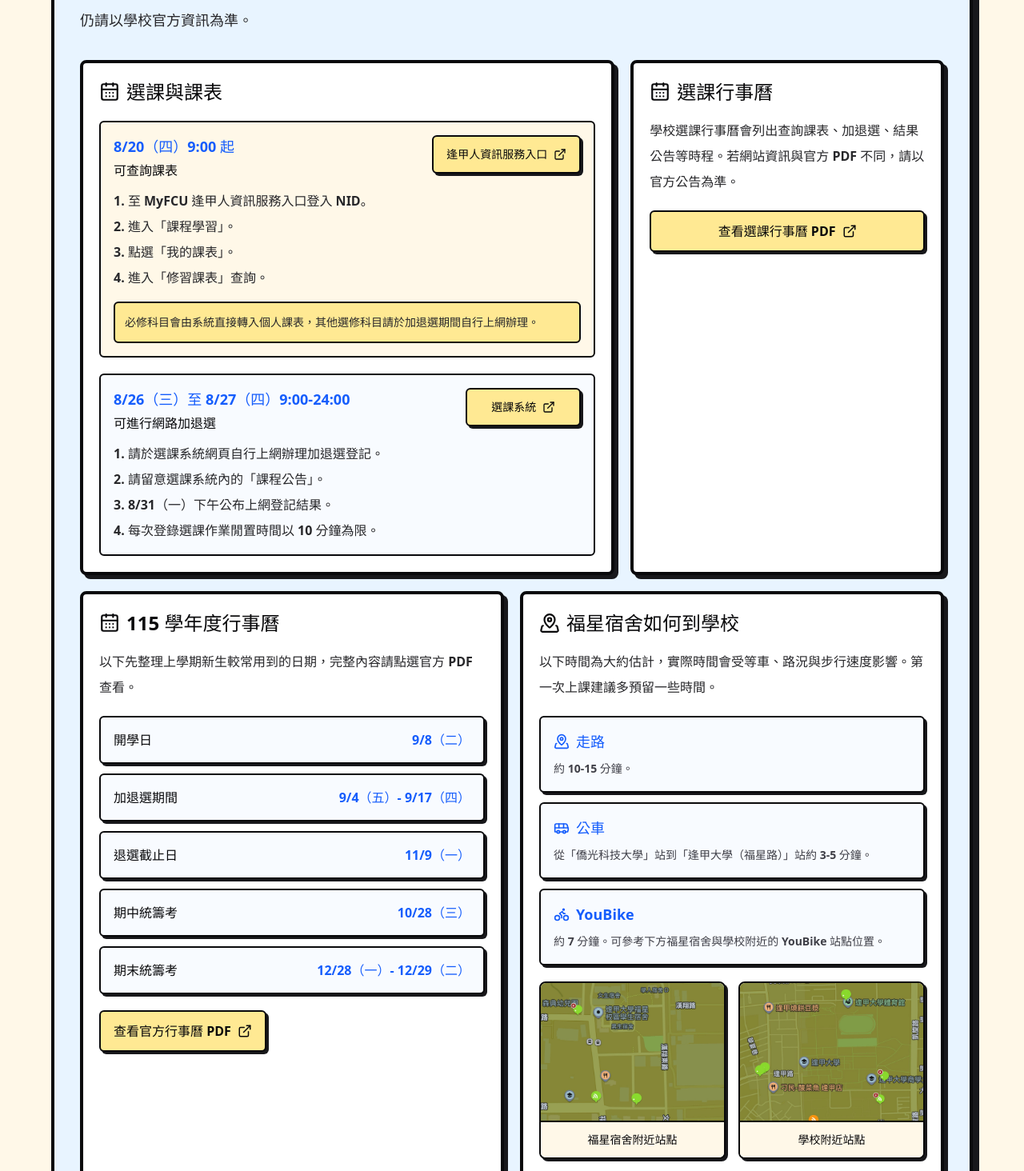
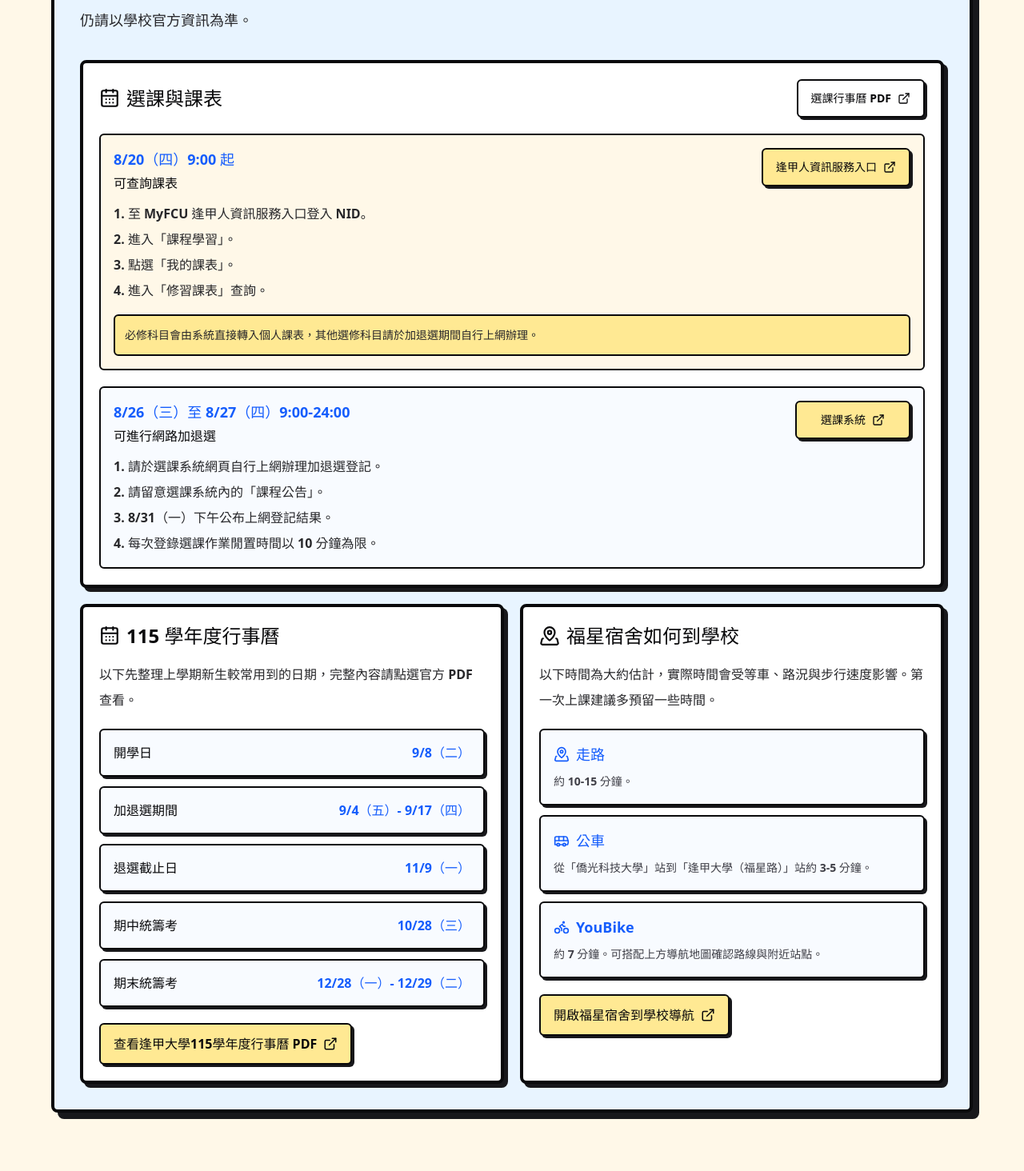
Before and after one commit to AllEnough/iecs_handbook, a React (Vite) app: page / in a window 1280 px wide. Shown: the part 6686-8150 px from the top of the page at 80% size. Built offline with nearby package versions, Linux system fonts and the light colour scheme.

Commit message:
refactor: simplify freshman toolkit layout

```diff
--- a/src/components/FreshmanToolkitSection.jsx
+++ b/src/components/FreshmanToolkitSection.jsx
@@ -1,6 +1,4 @@
 import { Bike, BookOpenCheck, Bus, CalendarDays, ExternalLink, MapPinned } from 'lucide-react'
-import fuxingDormYouBike from '../assets/handbook/fuxing-dorm-youbike.jpg'
-import fcuCampusYouBike from '../assets/handbook/fcu-campus-youbike.jpg'
 
 const courseSteps = [
   '至 MyFCU 逢甲人資訊服務入口登入 NID。',
@@ -24,19 +22,6 @@ const academicDates = [
   { label: '期末統籌考', date: '12/28（一）- 12/29（二）' },
 ]
 
-const youBikeStations = [
-  {
-    title: '福星宿舍附近站點',
-    image: fuxingDormYouBike,
-    alt: '福星宿舍附近 YouBike 站點地圖',
-  },
-  {
-    title: '學校附近站點',
-    image: fcuCampusYouBike,
-    alt: '逢甲大學附近 YouBike 站點地圖',
-  },
-]
-
 function FreshmanToolkitSection() {
   return (
     <section id="freshman-toolkit" className="scroll-mt-28 px-5 py-14 md:px-8">
@@ -55,12 +40,24 @@ function FreshmanToolkitSection() {
             這裡整理入學初期最容易用到的選課、行事曆與福星宿舍往返學校資訊。實際日期、路線與公告仍請以學校官方資訊為準。
           </p>
 
-          <div className="mt-8 grid gap-5 lg:grid-cols-[1.45fr_0.85fr]">
+          <div className="mt-8">
             <article className="lift-card rounded-lg border-4 border-zinc-950 bg-white p-5 shadow-[5px_5px_0_#18181b]">
-              <h3 className="flex items-center gap-2 text-2xl font-black">
-                <CalendarDays size={26} />
-                選課與課表
-              </h3>
+              <div className="flex flex-col gap-3 md:flex-row md:items-center md:justify-between">
+                <h3 className="flex items-center gap-2 text-2xl font-black">
+                  <CalendarDays size={26} />
+                  選課與課表
+                </h3>
+
+                <a
+                  href="https://service825.fcu.edu.tw/infofiles/F_0holq1m0eea7af34fd5.pdf"
+                  target="_blank"
+                  rel="noopener noreferrer"
+                  className="pressable inline-flex items-center justify-center gap-2 rounded-md border-2 border-zinc-950 bg-white px-4 py-3 text-sm font-black shadow-[3px_3px_0_#18181b] transition hover:-translate-y-0.5 hover:bg-[#ffe993] hover:shadow-[4px_4px_0_#18181b]"
+                >
+                  選課行事曆 PDF
+                  <ExternalLink size={16} />
+                </a>
+              </div>
 
               <div className="mt-5 space-y-5">
                 <div className="grid gap-4 rounded-md border-2 border-zinc-950 bg-[#fff8e8] p-4 md:grid-cols-[1fr_auto] md:items-start">
@@ -112,27 +109,6 @@ function FreshmanToolkitSection() {
                 </div>
               </div>
             </article>
-
-            <article className="lift-card flex flex-col rounded-lg border-4 border-zinc-950 bg-white p-5 shadow-[5px_5px_0_#18181b]">
-              <h3 className="flex items-center gap-2 text-2xl font-black">
-                <CalendarDays size={26} />
-                選課行事曆
-              </h3>
-
-              <p className="mt-4 text-base font-bold leading-8 text-zinc-800">
-                學校選課行事曆會列出查詢課表、加退選、結果公告等時程。若網站資訊與官方 PDF 不同，請以官方公告為準。
-              </p>
-
-              <a
-                href="https://service825.fcu.edu.tw/infofiles/F_0holq1m0eea7af34fd5.pdf"
-                target="_blank"
-                rel="noopener noreferrer"
-                className="pressable mt-5 inline-flex w-full items-center justify-center gap-2 rounded-md border-2 border-zinc-950 bg-[#ffe993] px-4 py-3 text-base font-black shadow-[3px_3px_0_#18181b] transition hover:-translate-y-0.5 hover:bg-white hover:shadow-[4px_4px_0_#18181b]"
-              >
-                查看選課行事曆 PDF
-                <ExternalLink size={18} />
-              </a>
-            </article>
           </div>
 
           <div className="mt-5 grid gap-5 lg:grid-cols-2">
@@ -164,7 +140,7 @@ function FreshmanToolkitSection() {
                 rel="noopener noreferrer"
                 className="pressable mt-5 inline-flex w-full items-center justify-center gap-2 rounded-md border-2 border-zinc-950 bg-[#ffe993] px-4 py-3 text-base font-black shadow-[3px_3px_0_#18181b] transition hover:-translate-y-0.5 hover:bg-white hover:shadow-[4px_4px_0_#18181b] sm:w-auto"
               >
-                查看官方行事曆 PDF
+                查看逢甲大學115學年度行事曆 PDF
                 <ExternalLink size={18} />
               </a>
             </article>
@@ -206,28 +182,9 @@ function FreshmanToolkitSection() {
                     YouBike
                   </p>
                   <p className="mt-2 text-sm font-bold leading-6 text-zinc-700">
-                    約 7 分鐘。可參考下方福星宿舍與學校附近的 YouBike 站點位置。
+                    約 7 分鐘。可搭配上方導航地圖確認路線與附近站點。
                   </p>
                 </div>
-              </div>
-
-              <div className="mt-5 grid gap-4 sm:grid-cols-2">
-                {youBikeStations.map((station) => (
-                  <figure
-                    key={station.title}
-                    className="overflow-hidden rounded-lg border-2 border-zinc-950 bg-white shadow-[3px_3px_0_#18181b]"
-                  >
-                    <img
-                      src={station.image}
-                      alt={station.alt}
-                      loading="lazy"
-                      className="aspect-[4/3] w-full object-cover"
-                    />
-                    <figcaption className="border-t-2 border-zinc-950 bg-[#fff8e8] p-3 text-center text-sm font-black">
-                      {station.title}
-                    </figcaption>
-                  </figure>
-                ))}
               </div>
 
               <a
```
Also changed, not shown: src/assets/handbook/fcu-campus-youbike.jpg (deleted), src/assets/handbook/fuxing-dorm-youbike.jpg (deleted).
